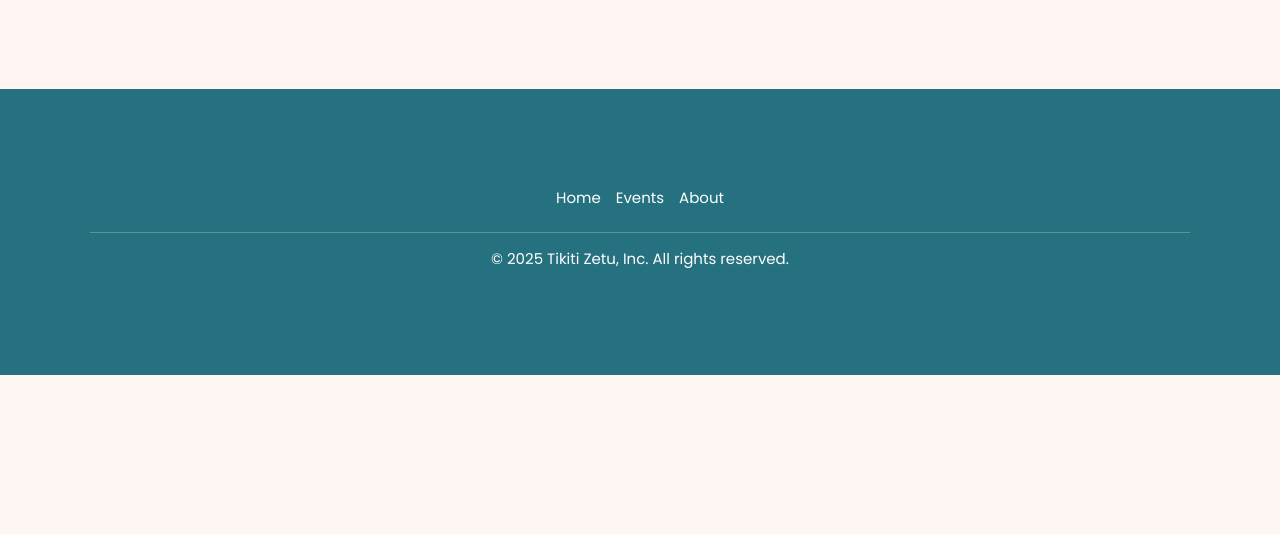
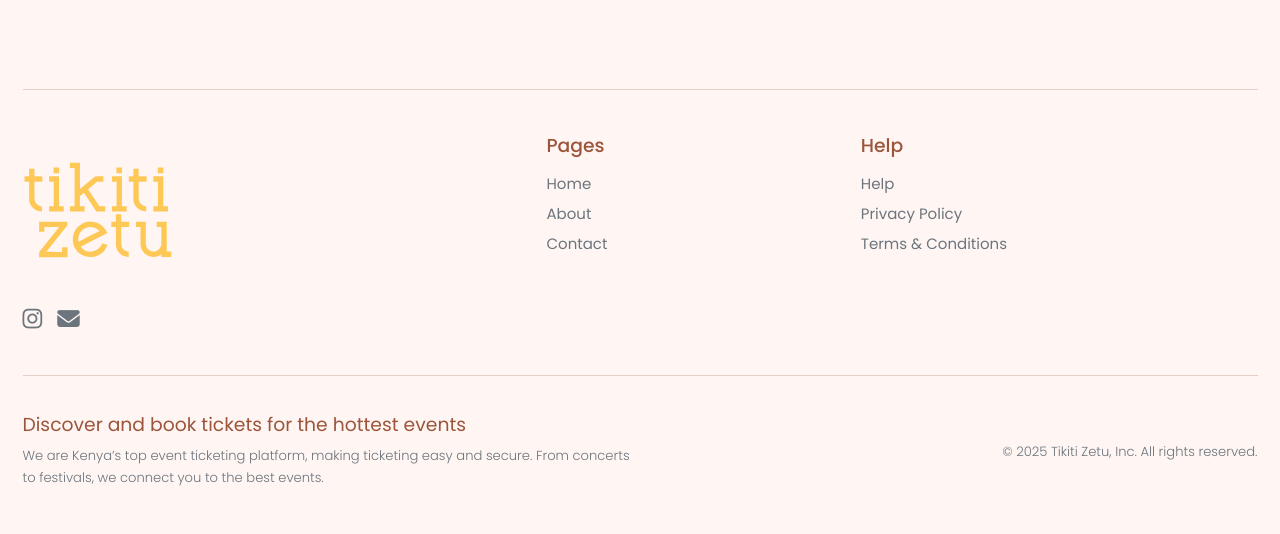
Before and after one commit to fourpixels-studio/tikitizetu, a Django app: page / in a window 1280 px wide. Shown: the part 4139-4673 px from the top of the page. Before the commit the page ends 4514 px from the top, so only its background shows below. Run offline with Django 4.2, Linux system fonts and the light colour scheme; data that the repository does not hold is empty; some libraries are stand-ins or nearby versions; some web fonts are replaced.

Commit message:
Updated UI

```diff
--- a/frontend/templates/footer.html
+++ b/frontend/templates/footer.html
@@ -1,15 +1,37 @@
-<footer class="p-5 container-fluid bg-secondary">
-    <div class="contianer p-lg-5 p-3">
-        <ul class="nav justify-content-center mb-3">
-            <li class="nav-item"><a href="{% url 'index' %}" class="nav-link px-2 text-white">Home</a></li>
-            <li class="nav-item"><a href="{% url 'events_list' %}" class="nav-link px-2 text-white">Events</a></li>
-            <li class="nav-item"><a href="#" class="nav-link px-2 text-white">About</a></li>
-        </ul>
-        <div class="container">
-            <div class="row">
-                <hr style="color: #fff;">
+{% load static %}
+<footer class="container-fluid pb-5 px-4">
+    <hr class="mb-5 text-super-white">
+    <div class="row align-items-start justify-content-start gx-4 gy-5 mb-5">
+        <div class="col-sm-12 col-lg-5">
+            <img src="{% static 'logo.svg' %}" alt="Tickiti Zetu Logo" loading="lazy" class="img-fluid" style="height: 150px; width: auto; object-fit: cover">
+            <div class="d-flex flex-row flex-wrap gap-3 justify-content-start align-items-center mt-4">
+                <a target="_blank" class="hover-underline" href="https://instagram.com/tikiti_zetu/"><i class="fa-brands fa-instagram text-muted fa-xl"></i></a>
+                <a target="_blank" class="hover-underline" href="mailto:info@tikitizetu.com"><i class="fa-solid fa-envelope text-muted fa-xl"></i></a>
             </div>
         </div>
-        <p class="text-center text-white">© 2025 Tikiti Zetu, Inc. All rights reserved.</p>
+        <div class="col-sm-6 col-lg-3">
+            <div class="d-flex flex-column gap-2">
+                <h5>Pages</h5>
+                <a class="text-muted hover-underline" href="{% url 'index' %}">Home</a>
+                <a class="text-muted hover-underline" href="{% url 'about' %}">About</a>
+                <a class="text-muted hover-underline" href="{% url 'contact' %}">Contact</a>
+            </div>
+        </div>
+        <div class="col-sm-6 col-lg-3">
+            <div class="d-flex flex-column gap-2">
+                <h5>Help</h5>
+                <a class="text-muted hover-underline" href="#!">Help</a>
+                <a class="text-muted hover-underline" href="#!">Privacy Policy</a>
+                <a class="text-muted hover-underline" href="#!">Terms & Conditions</a>
+            </div>
+        </div>
+    </div>
+    <hr class="text-super-white">
+    <div class="d-flex flex-row justify-content-between flex-wrap gap-4 align-items-center pt-4">
+        <div class="col-sm-12 col-lg-6">
+            <h5 class="fw-400">Discover and book tickets for the hottest events</h5>
+            <small class="small fw-300 text-dark my-0 text-muted">We are Kenya’s top event ticketing platform, making ticketing easy and secure. From concerts to festivals, we connect you to the best events.</small>
+        </div>
+        <small class="text-dark fw-300 my-0 text-muted">© 2025 Tikiti Zetu, Inc. All rights reserved.</small>
     </div>
 </footer>
```
